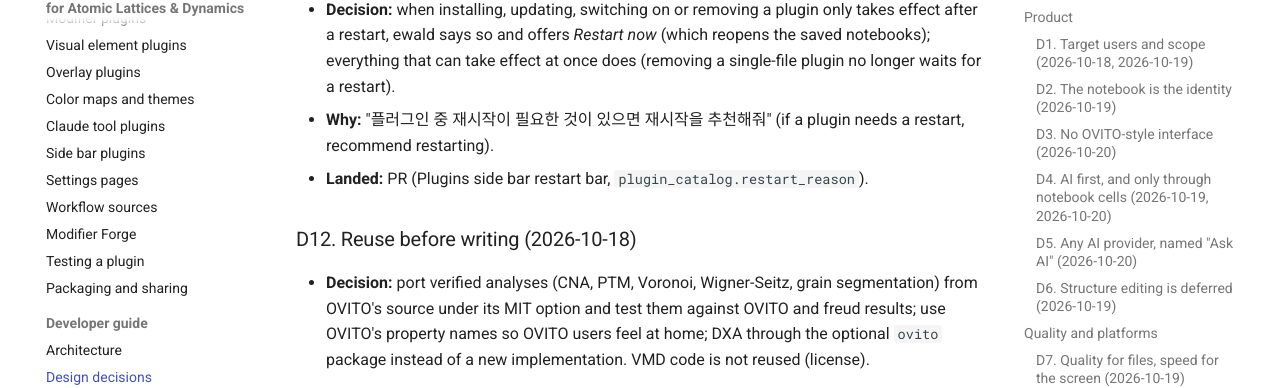
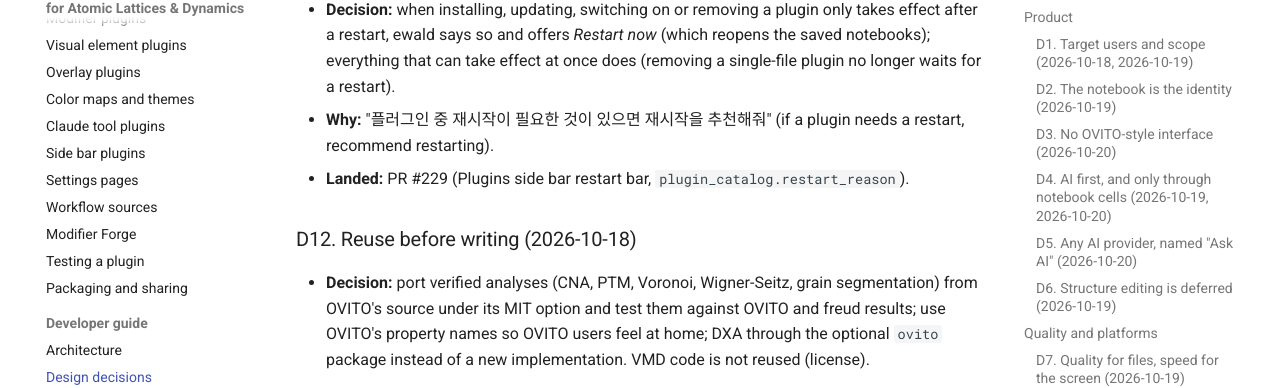
Before and after one commit to frssp/ewald, an MkDocs documentation site: the page built from docs/developer/decisions.md, in a window 1280 px wide and 900 px high, scrolled down 2910 px. Shown: the part 91-479 px from the top of the window. Built offline with MkDocs 1.6.1 and Material for MkDocs 9.7.7, drawn with Linux system fonts in a browser that asks for light colours; comment, search, counter and statistics services are not loaded.

Commit message:
decisions.md: D18 landed in #229
Co-Authored-By: Claude Opus 5.5 (1M context) <noreply@anthropic.com>

```diff
--- a/docs/developer/decisions.md
+++ b/docs/developer/decisions.md
@@ -111,7 +111,7 @@ the end.
   for a restart).
 - **Why:** "플러그인 중 재시작이 필요한 것이 있으면 재시작을 추천해줘" (if a plugin needs a
   restart, recommend restarting).
-- **Landed:** PR (Plugins side bar restart bar, `plugin_catalog.restart_reason`).
+- **Landed:** PR #229 (Plugins side bar restart bar, `plugin_catalog.restart_reason`).
 
 ### D12. Reuse before writing (2026-10-18)
 
```
